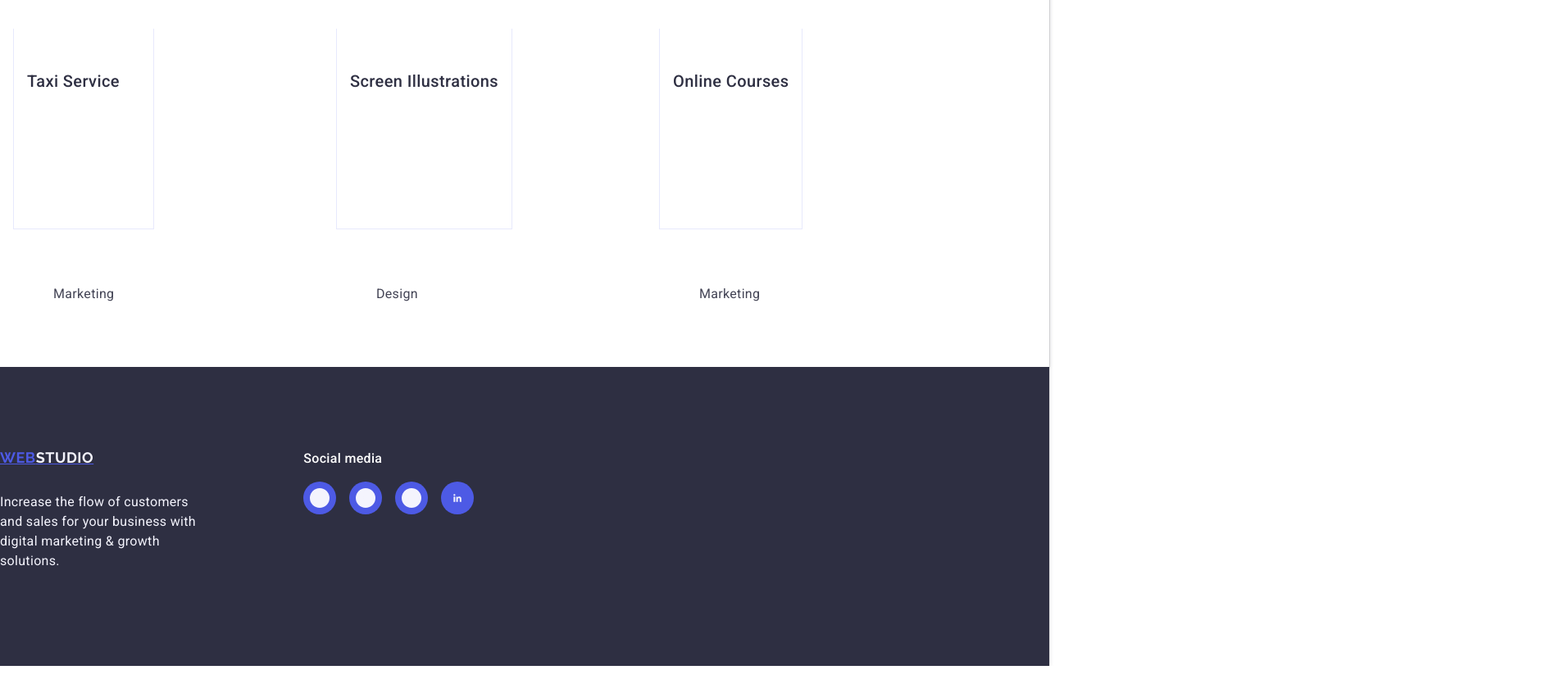
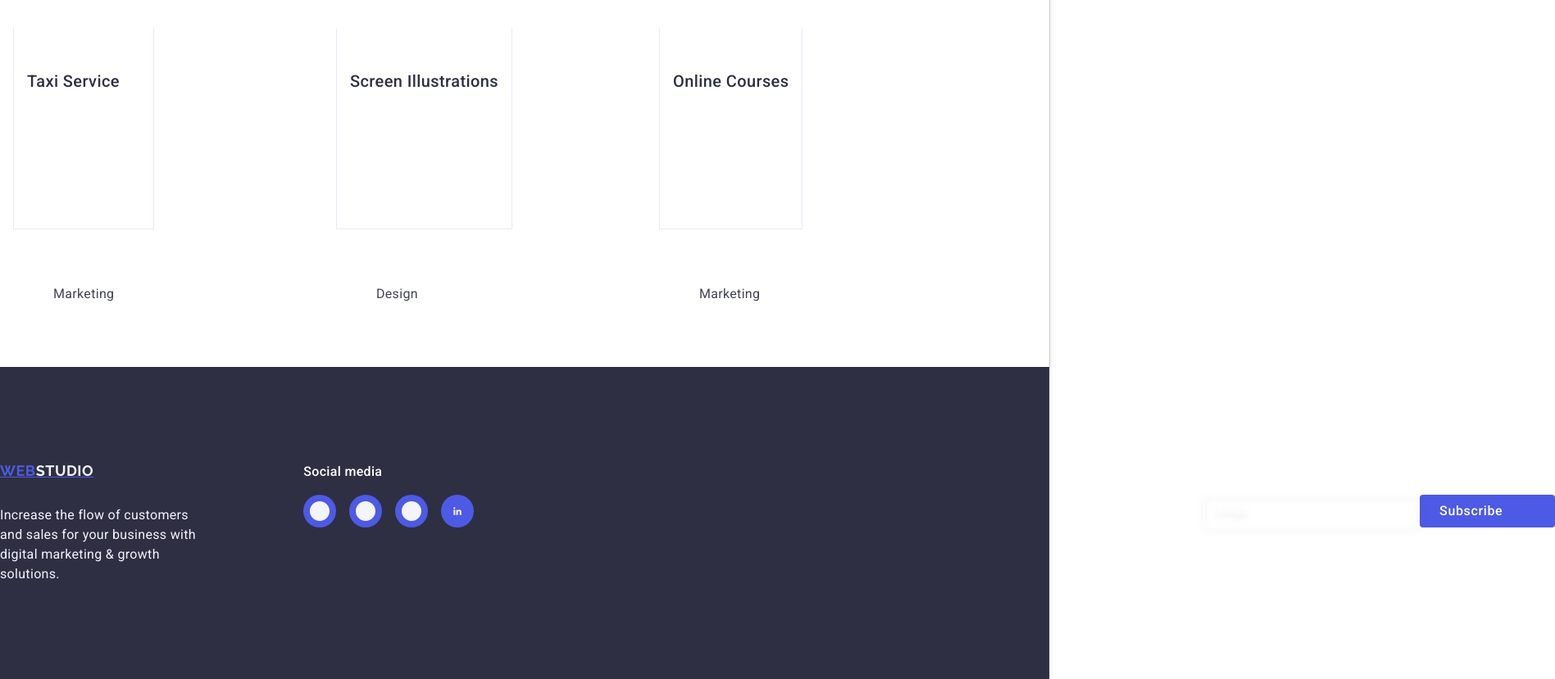
Before and after one commit to elmin412/goit-markup-hw-05, a plain HTML site: page index.html in a window 1280 px wide. Shown: the part 3460-4289 px from the top of the page at 82% size, 1897 px wide, since content can reach past the window. Drawn offline with nearby package versions, Linux system fonts and the light colour scheme.

Commit message:
firstcomit

```diff
--- a/css/style.css
+++ b/css/style.css
@@ -581,6 +581,60 @@ ul {
     background-color: #31d0aa;
 }
 
-.icon-social {
+.incur {
+    margin-bottom: 16px;
+    font-weight: 500;
+    font-size: 16px;
+    line-height: 1.5;
+    letter-spacing: 0.02em;
+    color: #FFFFFF;
 
 }
+
+.explode {
+    display: flex;
+}
+
+.impress {
+    gap: 24px;
+}
+
+.compensate {
+    width: 264px;
+    height: 40px;
+    border: 1px solid #FFFFFF;
+    background-color: transparent;
+    font-size: 12px;
+    line-height: 1.5;
+    letter-spacing: 0.04em;
+    padding-left: 16px;
+    filter: drop-shadow(0px 4px 4px rgba(0, 0, 0, 0.15));
+    border-radius: 4px;
+    color: #FFFFFF;
+}
+
+::placeholder {
+    color: #FFFFFF;
+}
+
+.forgive {
+    min-width: 165px;
+    height: 40px;
+    display: flex;
+    justify-content: center;
+    align-items: center;
+    font-family: "Roboto" sans-serif;
+    font-size: 16px;
+    font-weight: 500;
+    line-height: 1.5;
+    letter-spacing: 0.04em;
+    color: #FFFFFF;
+    cursor: pointer;
+    background-color: #4d5ae5;
+    border: none;
+    border-radius: 4px;
+}
+
+.predict {
+    margin-left: 16px;
+}
--- a/index.html
+++ b/index.html
@@ -398,9 +398,7 @@
             </div>
 
             <div class="container">
-
                 <p class="social-item">Social media</p>
-
                 <ul class="social-list">
                     <li class="fragrant" >
                         <a class="link-contacts" href="twitter.com">
@@ -431,9 +429,25 @@
                         </a>
                     </li>
                 </ul>
-
             </div>
 
+            <div class="accommodate">
+                <p class="incur" > Subscribe </p>
+
+                <form class="explode">
+                    <label class="impress" >
+                        <input class="compensate" name="emphasise" type="email" placeholder="E-mail" >
+                    </label>
+
+                    <button class="forgive" type="button"> Subscribe
+                        <svg class="predict" width="24" hidden="24">
+                            <use href="./images/window-icons.svg" >
+
+                            </use>
+                        </svg>
+                    </button>
+                </form>
+            </div>
         </div>
 
 
```
Also changed, not shown: images/window-icons.svg (added).
